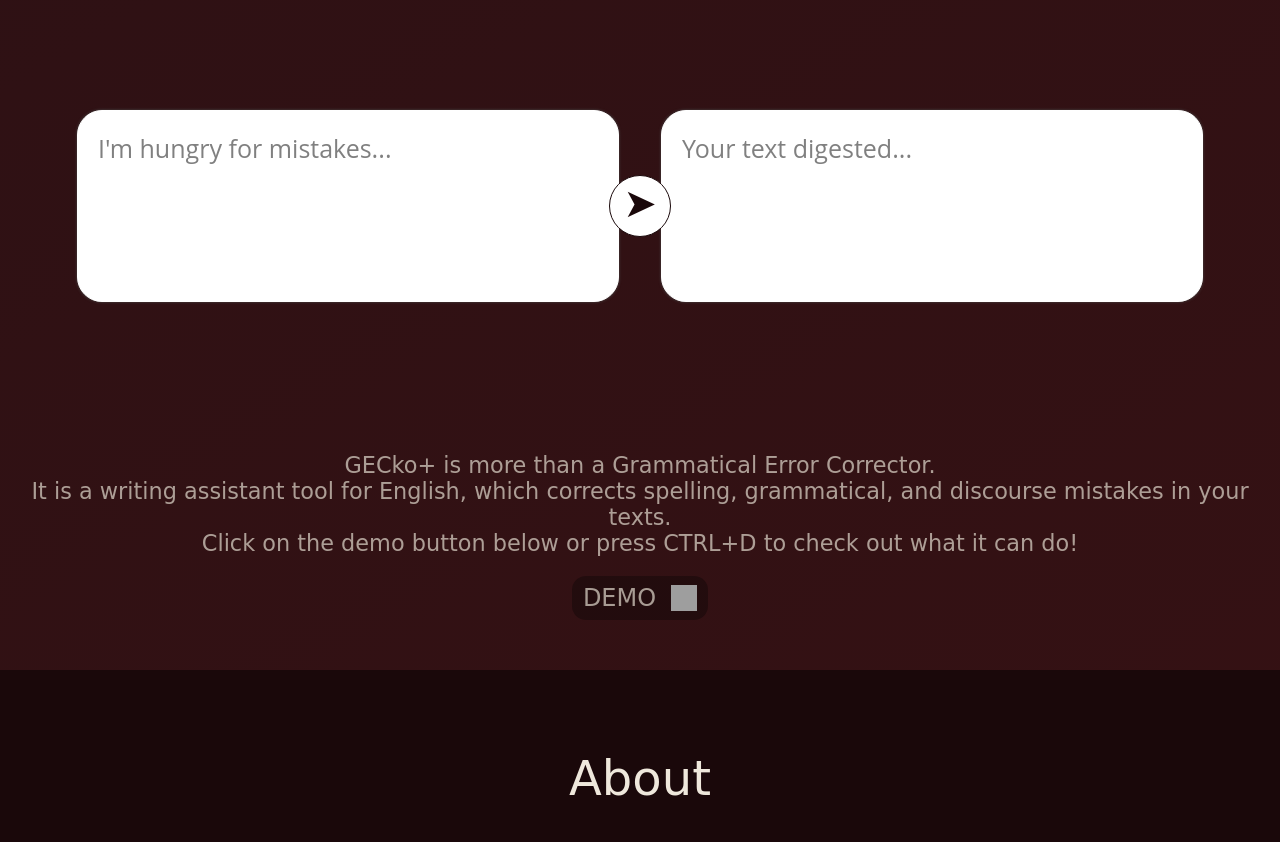
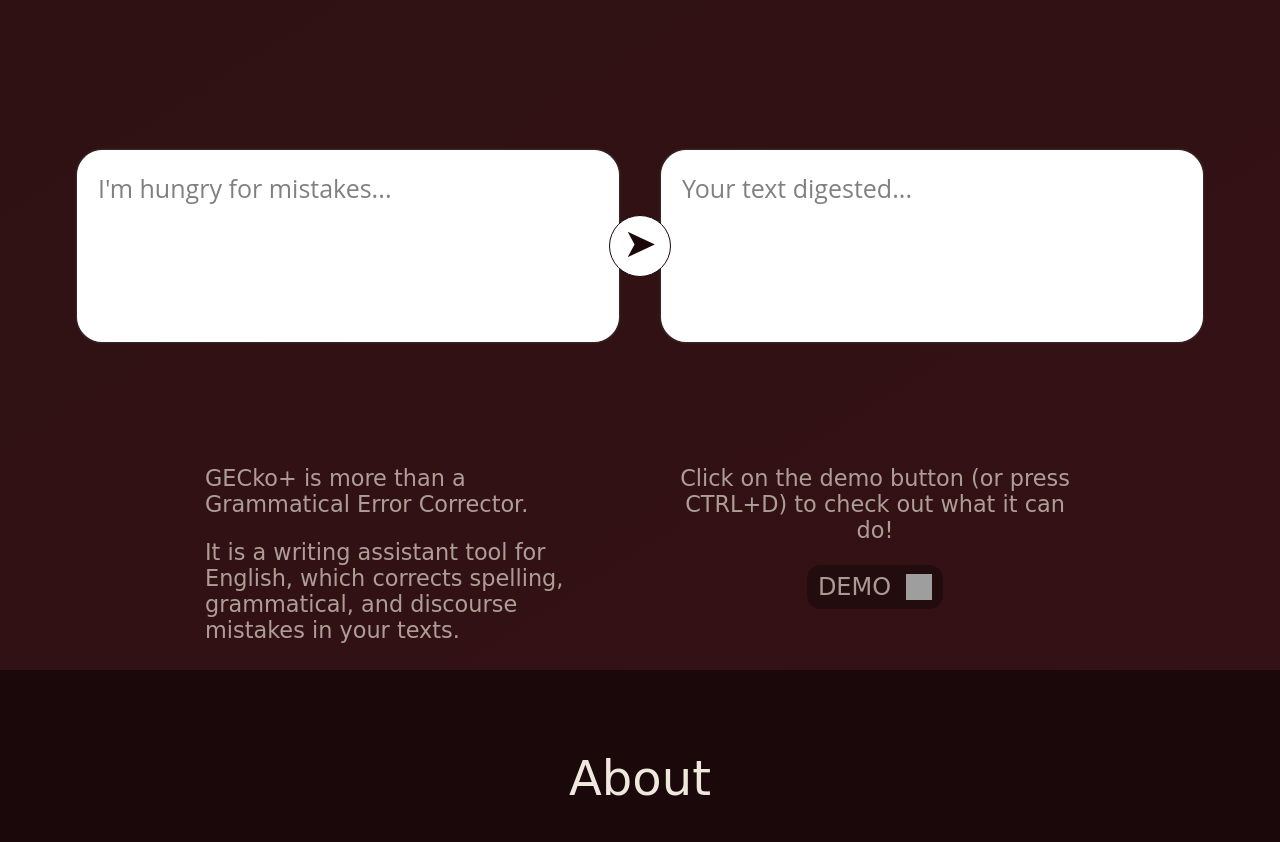
Before and after one commit to thiborose/gecko-app, a Flask app: page / in a window 1280 px wide. Shown: the part 164-1006 px from the top of the page. Run offline with Flask 2, Linux system fonts and the light colour scheme; parts of the project's set-up code (start-up, migrations or seed data) failed here and were passed over; some libraries are stand-ins or nearby versions; some web fonts are replaced; grey boxes are pictures that could not be loaded.

Commit message:
improved demo area layout

```diff
--- a/application/static/css/style.scss.css
+++ b/application/static/css/style.scss.css
@@ -96,13 +96,13 @@ header {
   padding-top: 30px;
   min-height: calc(min(80vh,700px));
   background-color: transparent; }
-  .transparent-container:hover #tutorial-line {
+  .transparent-container:hover #tutorial-container {
     color: white;
     transition: color ease-in-out 0.5s; }
   .transparent-container .textboxes-container {
     /* min-height: 600px; */
-    padding-top: 80px;
-    padding-bottom: 150px;
+    padding-top: 120px;
+    padding-bottom: 100px;
     margin: 0 auto;
     /* outline: 1px solid green; */
     display: inline-flex;
@@ -344,12 +344,21 @@ footer {
 .delta-input-delete {
   border-bottom: red 2px solid; }
 
-#tutorial-line {
+#tutorial-container {
   color: #e2dbcfb2;
   font-family: 'Delius', cursive;
   font-size: 1.4em;
-  transition: color ease-in-out 1s; }
-  #tutorial-line #demo-button {
+  transition: color ease-in-out 1s;
+  display: flex;
+  justify-content: center; }
+  #tutorial-container #tutorial-left {
+    width: 400px;
+    text-align: left; }
+  #tutorial-container #tutorial-right {
+    text-align: center;
+    margin-left: 70px;
+    width: 400px; }
+  #tutorial-container #demo-button {
     width: 130px;
     background-color: #00000050;
     border-radius: 14px;
@@ -358,16 +367,16 @@ footer {
     display: flex;
     align-items: center;
     justify-content: center; }
-    #tutorial-line #demo-button p {
+    #tutorial-container #demo-button p {
       font-size: 24px;
       padding-right: 15px;
       margin: 8px 0; }
-    #tutorial-line #demo-button #demo-logo {
+    #tutorial-container #demo-button #demo-logo {
       height: 26px;
       width: 26px; }
-    #tutorial-line #demo-button:hover {
+    #tutorial-container #demo-button:hover {
       cursor: pointer; }
-      #tutorial-line #demo-button:hover #demo-logo {
+      #tutorial-container #demo-button:hover #demo-logo {
         fill: #efe8dc; }
 
 /*# sourceMappingURL=style.scss.css.map */
--- a/application/static/sass/style.scss
+++ b/application/static/sass/style.scss
@@ -146,7 +146,7 @@ header {
     background-color: transparent;
 
     &:hover{
-        #tutorial-line{
+        #tutorial-container{
             color: white;
             transition: color ease-in-out 0.5s;
         }
@@ -156,8 +156,8 @@ header {
     .textboxes-container {
         /* min-height: 600px; */
         //max-width: 1125px;
-        padding-top: 80px;
-        padding-bottom: 150px;
+        padding-top:120px;
+        padding-bottom: 100px;
         margin: 0 auto;
         /* outline: 1px solid green; */
         display: inline-flex;
@@ -532,11 +532,27 @@ footer{
 
 
 
-#tutorial-line{
+#tutorial-container{
     color: $light-beige;
     font-family: 'Delius', cursive;
     font-size: 1.4em;
     transition: color ease-in-out 1s;
+    display: flex;
+    // outline: 1px solid blue;
+    justify-content: center;
+
+    #tutorial-left{
+        // outline: 1px solid white;
+        width: 400px;
+        text-align: left;
+    }
+
+    #tutorial-right{
+        text-align: center;
+        margin-left: 70px;
+        // outline: 1px solid white;
+        width: 400px;;
+    }
 
     #demo-button{
         // outline: 1px solid blue
--- a/application/templates/index.html
+++ b/application/templates/index.html
@@ -63,14 +63,19 @@
             <div contenteditable="false" class="text-box" id="text-box-output" data-placeholder="Your text digested..."></div>
         </div>
 
-        <div id="tutorial-line">
-            GECko+ is more than a Grammatical Error Corrector.<br>
-            It is a writing assistant tool for English, which corrects spelling, grammatical, and discourse mistakes in your texts.<br>
-            Click on the demo button below or press CTRL+D to check out what it can do!
-            <div id=demo-button>
-                <p>DEMO</p>
-                <img src="../static/svg/play.svg" alt="play button" id=demo-logo>
+        <div id="tutorial-container">
+            <div id="tutorial-left">
+            <p>GECko+ is more than a Grammatical Error Corrector.</p>
+            <p>It is a writing assistant tool for English, which corrects spelling, grammatical, and discourse mistakes in your texts.</p>
             </div>
+            <div id="tutorial-right">
+                <p>Click on the demo button  (or press CTRL+D) to check out what it can do!</p>
+                <div id=demo-button>
+                    <p>DEMO</p>
+                    <img src="../static/svg/play.svg" alt="play button" id=demo-logo>
+                </div>
+            </div>
+
         </div>
 
     </div>
--- a/run.py
+++ b/run.py
@@ -6,4 +6,3 @@ if __name__ == '__main__':
     else:
         from waitress import serve
         serve(app, port=80)
-        # app.run(host="0.0.0.0", port=80)
```
Also changed, not shown: 1 other file.
